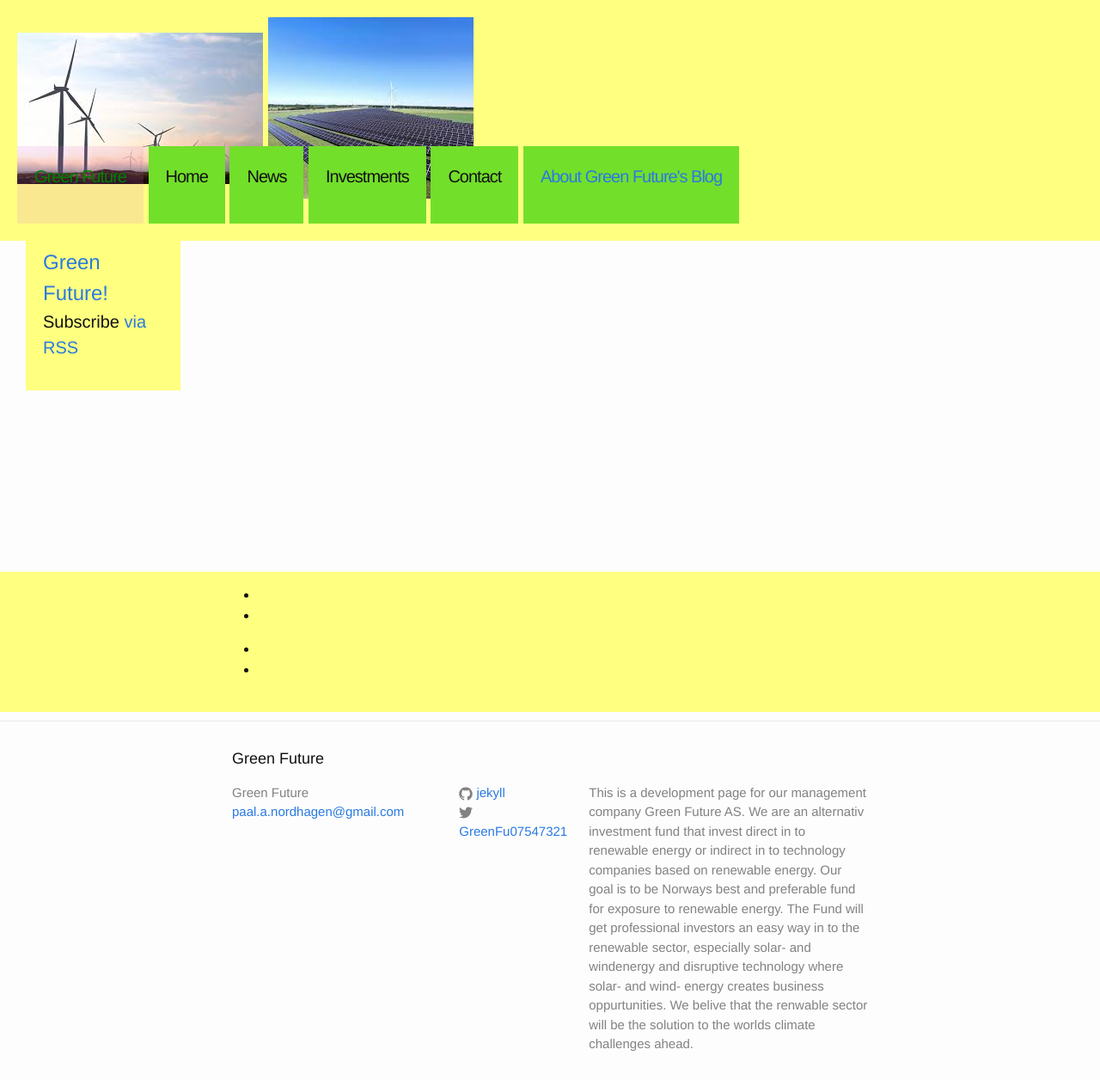
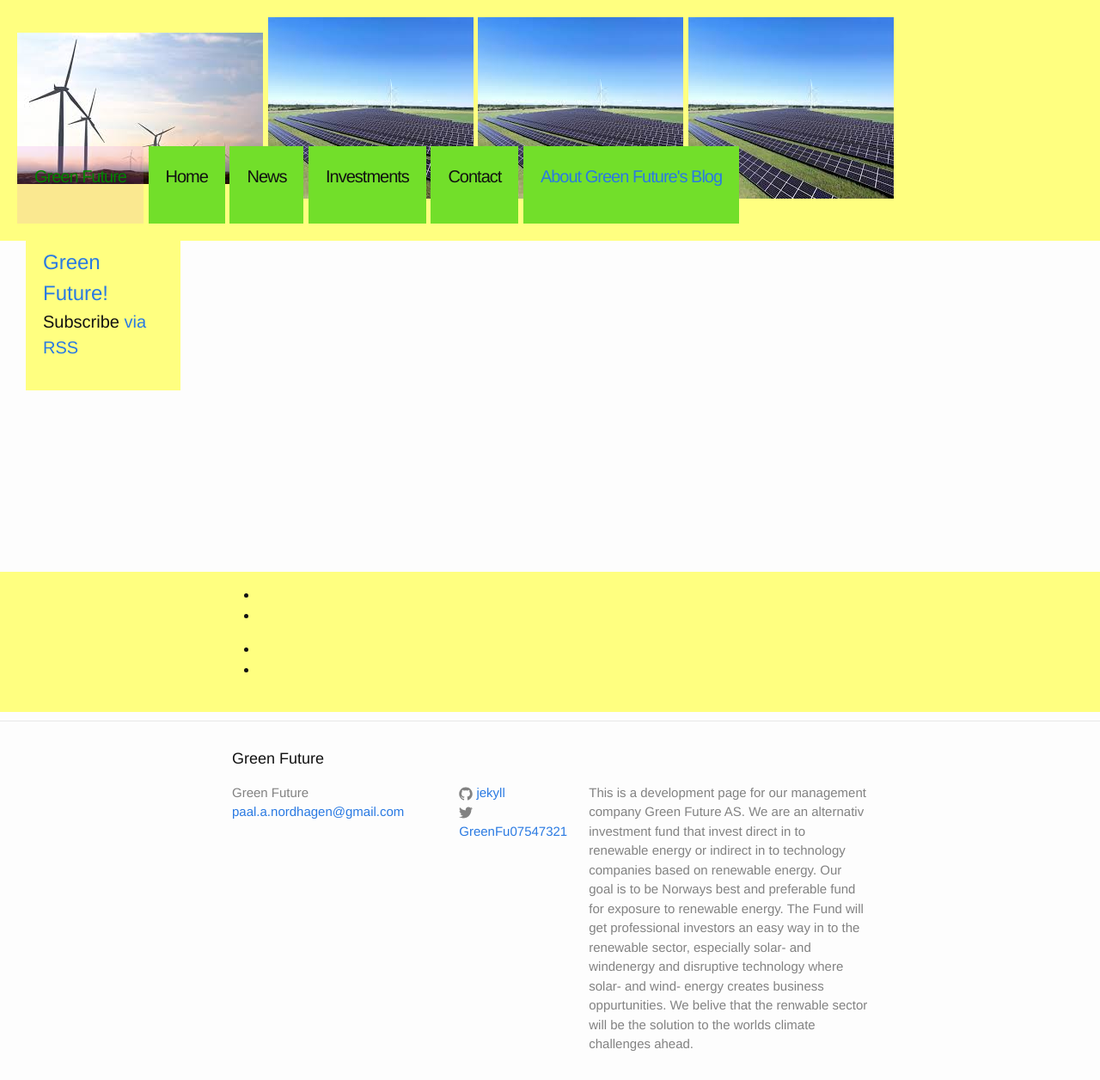
Before and after one commit to Paal-August/Paal-August.github.io, a Jekyll site: the page built from index.html, in a window 1280 px wide. Shown: the whole page at 86% size. Built offline with Jekyll 4.4.1, drawn with Linux system fonts in a browser that asks for light colours.

Commit message:
Update header.html

```diff
--- a/_includes/header.html
+++ b/_includes/header.html
@@ -2,6 +2,8 @@
 
     <div class="image-container">
       <img src="https://github.com/Paal-August/Paal-August.github.io/blob/master/_includes/Vindmoller_images.jpeg?raw=true"/>
+      <img src="https://github.com/Paal-August/Paal-August.github.io/blob/master/_includes/images-3.jpeg?raw=true"/>
+      <img src="https://github.com/Paal-August/Paal-August.github.io/blob/master/_includes/images-3.jpeg?raw=true"/>
       <img src="https://github.com/Paal-August/Paal-August.github.io/blob/master/_includes/images-3.jpeg?raw=true"/>
     </div>
 
```
